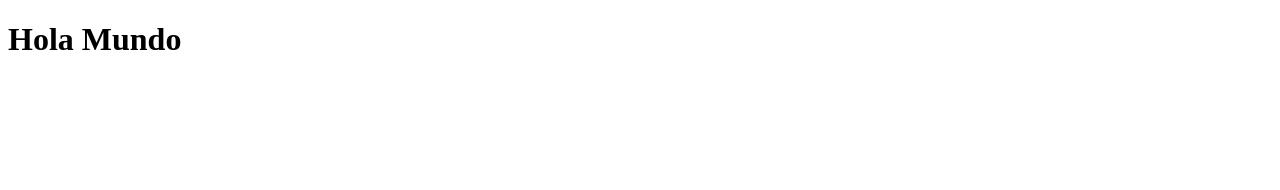
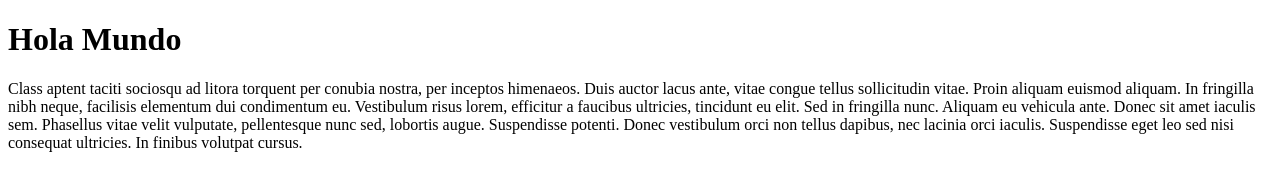
Before and after one commit to 20210713/ExamenSurge, a plain HTML site: page Practica surge/index.html in a window 1280 px wide. Drawn offline with Linux system fonts and the light colour scheme.

Commit message:
Update index.html

```diff
--- a/Practica surge/index.html
+++ b/Practica surge/index.html
@@ -7,5 +7,6 @@
 </head>
 <body>
     <H1>Hola Mundo</H1>
+    <p>Class aptent taciti sociosqu ad litora torquent per conubia nostra, per inceptos himenaeos. Duis auctor lacus ante, vitae congue tellus sollicitudin vitae. Proin aliquam euismod aliquam. In fringilla nibh neque, facilisis elementum dui condimentum eu. Vestibulum risus lorem, efficitur a faucibus ultricies, tincidunt eu elit. Sed in fringilla nunc. Aliquam eu vehicula ante. Donec sit amet iaculis sem. Phasellus vitae velit vulputate, pellentesque nunc sed, lobortis augue. Suspendisse potenti. Donec vestibulum orci non tellus dapibus, nec lacinia orci iaculis. Suspendisse eget leo sed nisi consequat ultricies. In finibus volutpat cursus.</p>
 </body>
 </html>
```
